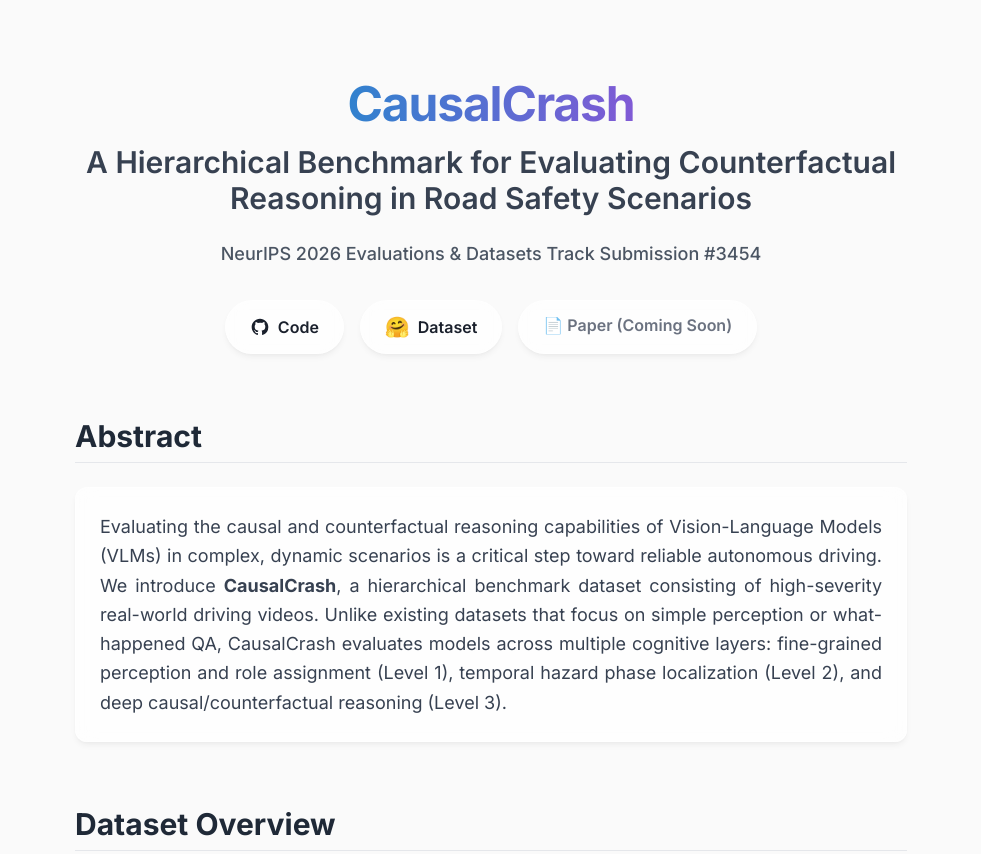
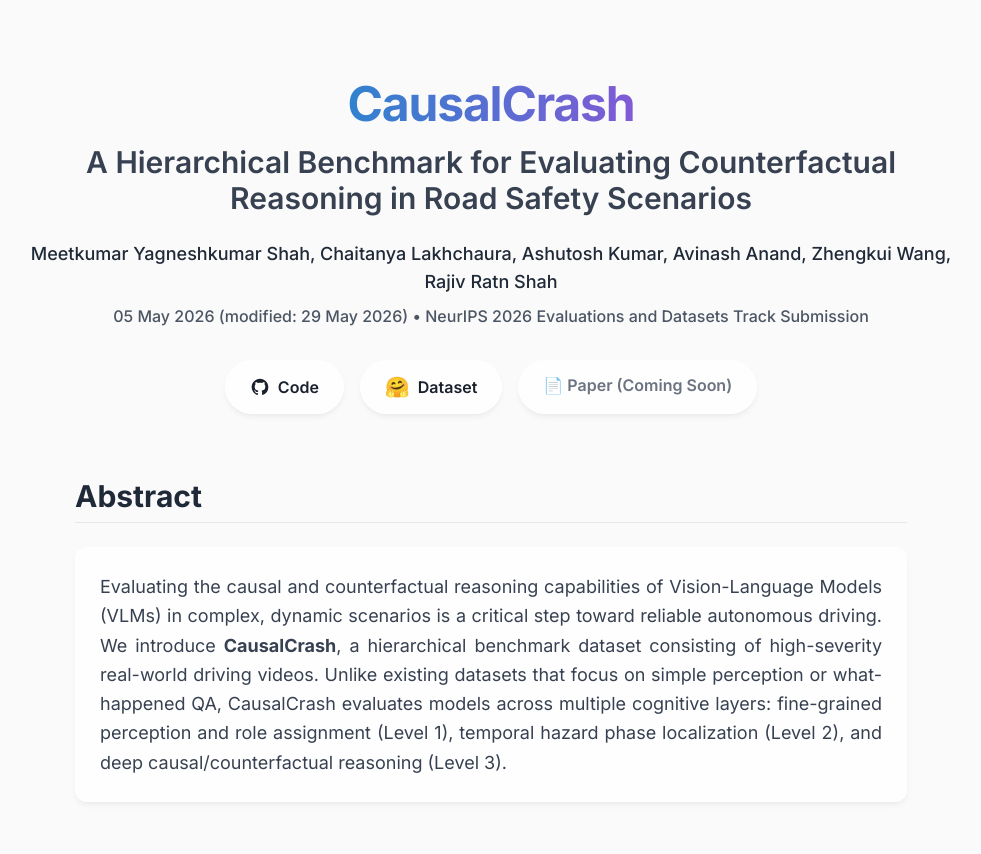
Before and after one commit to meetshah2008/CausalCrash_2, a plain HTML site: page index.html in a window 1280 px wide. Shown: the top 854 px of the page, without its empty margins (149-1130 px from the left). Drawn offline with nearby package versions, Linux system fonts and the light colour scheme.

Commit message:
Update authors and submission details

```diff
--- a/index.html
+++ b/index.html
@@ -84,8 +84,11 @@ function showTab(group, tabId) {
             A Hierarchical Benchmark for Evaluating Counterfactual Reasoning in Road Safety Scenarios
         </p>
 
-        <p class="text-lg text-gray-600 mb-8 font-medium">
-            NeurIPS 2026 Evaluations & Datasets Track Submission #3454
+        <p class="text-lg text-gray-800 mb-2 font-medium">
+            Meetkumar Yagneshkumar Shah, Chaitanya Lakhchaura, Ashutosh Kumar, Avinash Anand, Zhengkui Wang, Rajiv Ratn Shah
+        </p>
+        <p class="text-md text-gray-600 mb-8 font-medium">
+            05 May 2026 (modified: 29 May 2026) &bull; NeurIPS 2026 Evaluations and Datasets Track Submission
         </p>
 
         <div class="flex justify-center gap-4 flex-wrap">
@@ -768,7 +771,7 @@ function showTab(group, tabId) {
             <div class="glass-panel p-6 rounded-xl relative group">
                 <pre class="m-0"><code class="text-gray-300">@inproceedings{shah2026causalcrash,
   title={CausalCrash: A Hierarchical Benchmark for Evaluating Counterfactual Reasoning in Road Safety Scenarios},
-  author={Anonymous Authors},
+  author={Meetkumar Yagneshkumar Shah and Chaitanya Lakhchaura and Ashutosh Kumar and Avinash Anand and Zhengkui Wang and Rajiv Ratn Shah},
   booktitle={Thirty-ninth Conference on Neural Information Processing Systems Datasets and Benchmarks Track},
   year={2026}
 }</code></pre>
```
